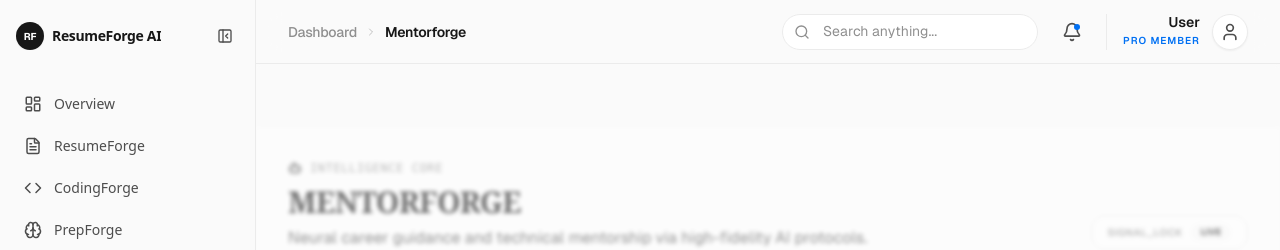
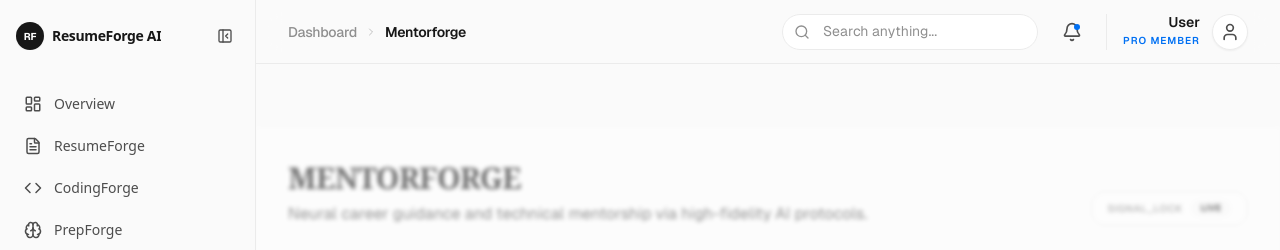
Before and after one commit to resumeforgeaigxl-prod/resumebuilderforgeai, a Next.js app: page /en/mentorforge in a window 1280 px wide. Shown: the top 250 px of the page. Built offline with nearby package versions, Linux system fonts and the light colour scheme; no server answers; a web font is replaced by a local one.

Commit message:
style: remove Intelligence Core eyebrow text from MentorForge header

```diff
--- a/app/[locale]/(dashboard)/mentorforge/MentorForgeClient.tsx
+++ b/app/[locale]/(dashboard)/mentorforge/MentorForgeClient.tsx
@@ -126,9 +126,6 @@ export default function MentorForgeClient({ locale }: { locale: string }) {
       {/* Standardized Header */}
       <header className="flex flex-col md:flex-row md:items-end justify-between gap-6 border-b border-[#EBEBEB] p-8 bg-white/80 backdrop-blur-md z-20 sticky top-16 shadow-sm">
         <div>
-          <div className="flex items-center gap-2 text-[#8F8F8F] font-mono text-xs uppercase tracking-wider mb-2">
-            <Bot className="w-3.5 h-3.5 text-[#171717]" /> Intelligence Core
-          </div>
           <h1 className="text-3xl font-semibold tracking-tight text-[#171717] uppercase">MentorForge</h1>
           <p className="text-[#4D4D4D] mt-1.5 text-base">Neural career guidance and technical mentorship via high-fidelity AI protocols.</p>
         </div>
```
